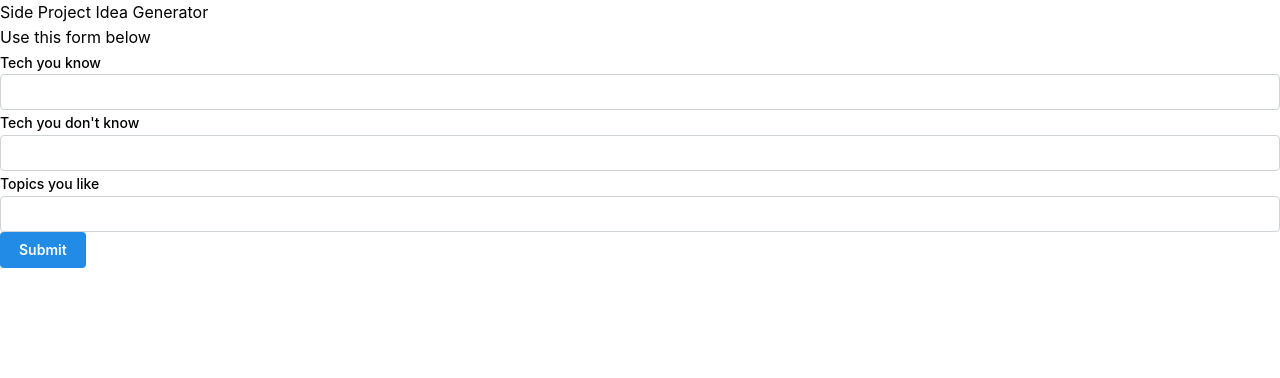
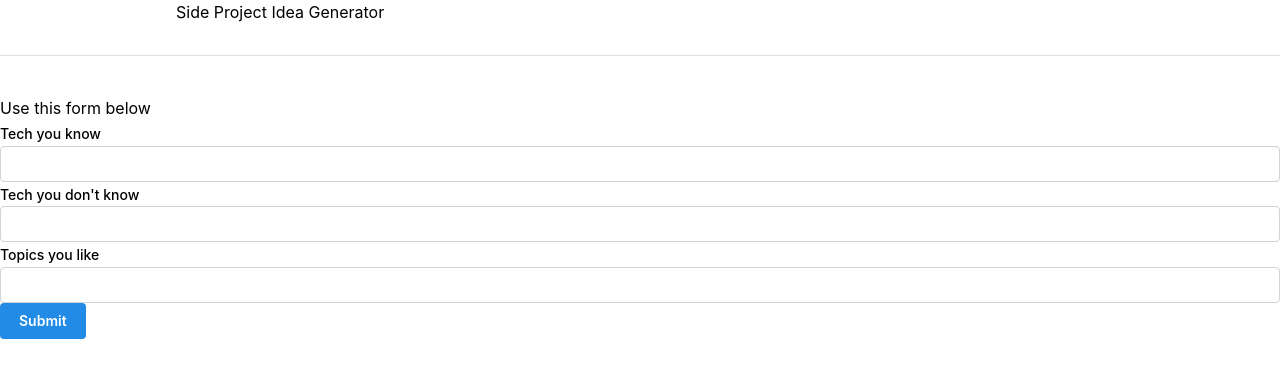
Before and after one commit to sxflynn/SideprojectIdeaGenerator, a React (Vite) app in the folder frontend/: page / in a window 1280 px wide. Shown: the top 378 px of the page. Built offline with nearby package versions, Linux system fonts and the light colour scheme.

Commit message:
header design

```diff
--- /dev/null
+++ b/frontend/src/components/Header.module.css
@@ -0,0 +1,6 @@
+.header {
+    height: rem(56px);
+    margin-bottom: rem(40px);
+    background-color: var(--mantine-color-body);
+    border-bottom: rem(1px) solid light-dark(var(--mantine-color-gray-3), var(--mantine-color-dark-4));
+  }
--- a/frontend/src/components/Header.tsx
+++ b/frontend/src/components/Header.tsx
@@ -1,9 +1,16 @@
-import {Text} from '@mantine/core';
+import {Container, Text} from '@mantine/core';
+import classes from './Header.module.css'
+
 
 export function Header() {
 
     return (
-        <Text>Side Project Idea Generator</Text>
+        <header className={classes.header}>
+           <Container size="md">
+           <Text>Side Project Idea Generator</Text>
+           </Container>
+        </header>
+
 
     )
 }
```
